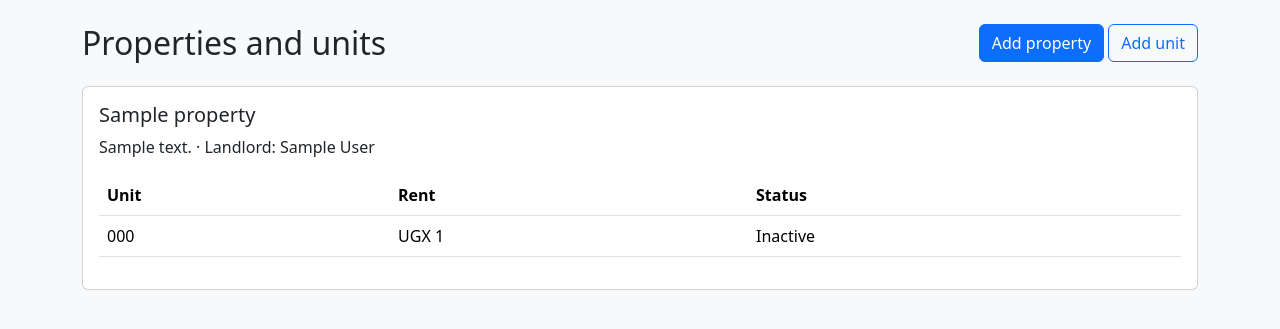
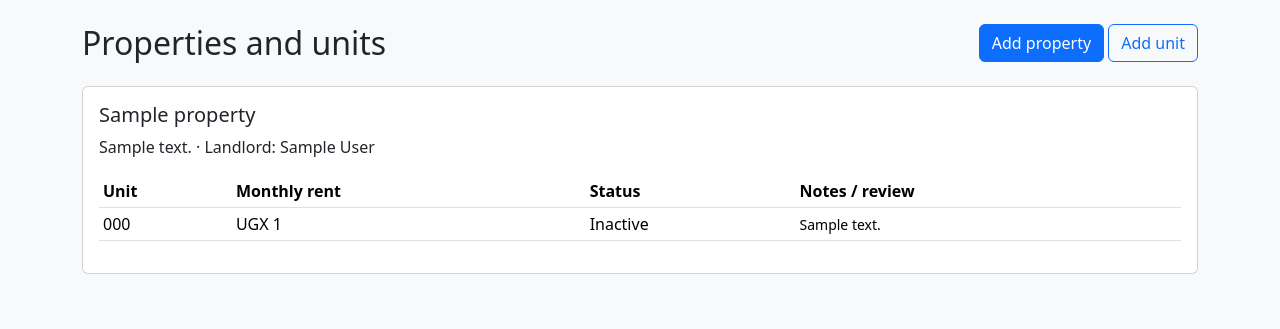
Before and after one commit to Waryd000/smart-property-manager, a Django app: page /properties/ in a window 1280 px wide. Shown: the part 56-385 px from the top of the page. Run offline with Django 5.2, Linux system fonts and the light colour scheme; a user stored in the database is signed in; tables that the repository leaves empty hold one stand-in row (values such as "Sample post"); parts of the project's set-up code (start-up, migrations or seed data) failed here and were passed over.

Commit message:
Display imported unit notes and verification details

```diff
--- a/templates/properties/list.html
+++ b/templates/properties/list.html
@@ -1 +1,34 @@
-{% extends "base.html" %}{% block content %}<div class="d-flex justify-content-between"><h2>Properties and units</h2><div><a class="btn btn-primary" href="new/">Add property</a> <a class="btn btn-outline-primary" href="units/new/">Add unit</a></div></div>{% for p in properties %}<div class="card my-3"><div class="card-body"><h5>{{ p.name }}</h5><p>{{ p.address }} · Landlord: {{ p.landlord }}</p><table class="table"><thead><tr><th>Unit</th><th>Rent</th><th>Status</th></tr></thead><tbody>{% for u in p.units.all %}<tr><td>{{ u.unit_number }}</td><td>UGX {{ u.monthly_rent|floatformat:0 }}</td><td>{{ u.get_status_display }}</td></tr>{% empty %}<tr><td colspan="3">No units registered.</td></tr>{% endfor %}</tbody></table></div></div>{% empty %}<p>No properties registered yet. Create the landlord in Django admin first.</p>{% endfor %}{% endblock %}
+{% extends "base.html" %}
+{% block content %}
+<div class="d-flex justify-content-between">
+  <h2>Properties and units</h2>
+  <div><a class="btn btn-primary" href="new/">Add property</a> <a class="btn btn-outline-primary" href="units/new/">Add unit</a></div>
+</div>
+{% for p in properties %}
+<div class="card my-3">
+  <div class="card-body">
+    <h5>{{ p.name }}</h5>
+    <p>{{ p.address }} · Landlord: {{ p.landlord }}</p>
+    <div class="table-responsive">
+      <table class="table table-sm align-middle">
+        <thead><tr><th>Unit</th><th>Monthly rent</th><th>Status</th><th>Notes / review</th></tr></thead>
+        <tbody>
+          {% for u in p.units.all %}
+          <tr>
+            <td>{{ u.unit_number }}</td>
+            <td>UGX {{ u.monthly_rent|floatformat:0 }}</td>
+            <td>{{ u.get_status_display }}</td>
+            <td><small>{{ u.notes|default:"—" }}</small></td>
+          </tr>
+          {% empty %}
+          <tr><td colspan="4">No units registered.</td></tr>
+          {% endfor %}
+        </tbody>
+      </table>
+    </div>
+  </div>
+</div>
+{% empty %}
+<p>No properties registered yet. Create the landlord in Django admin first.</p>
+{% endfor %}
+{% endblock %}
```
